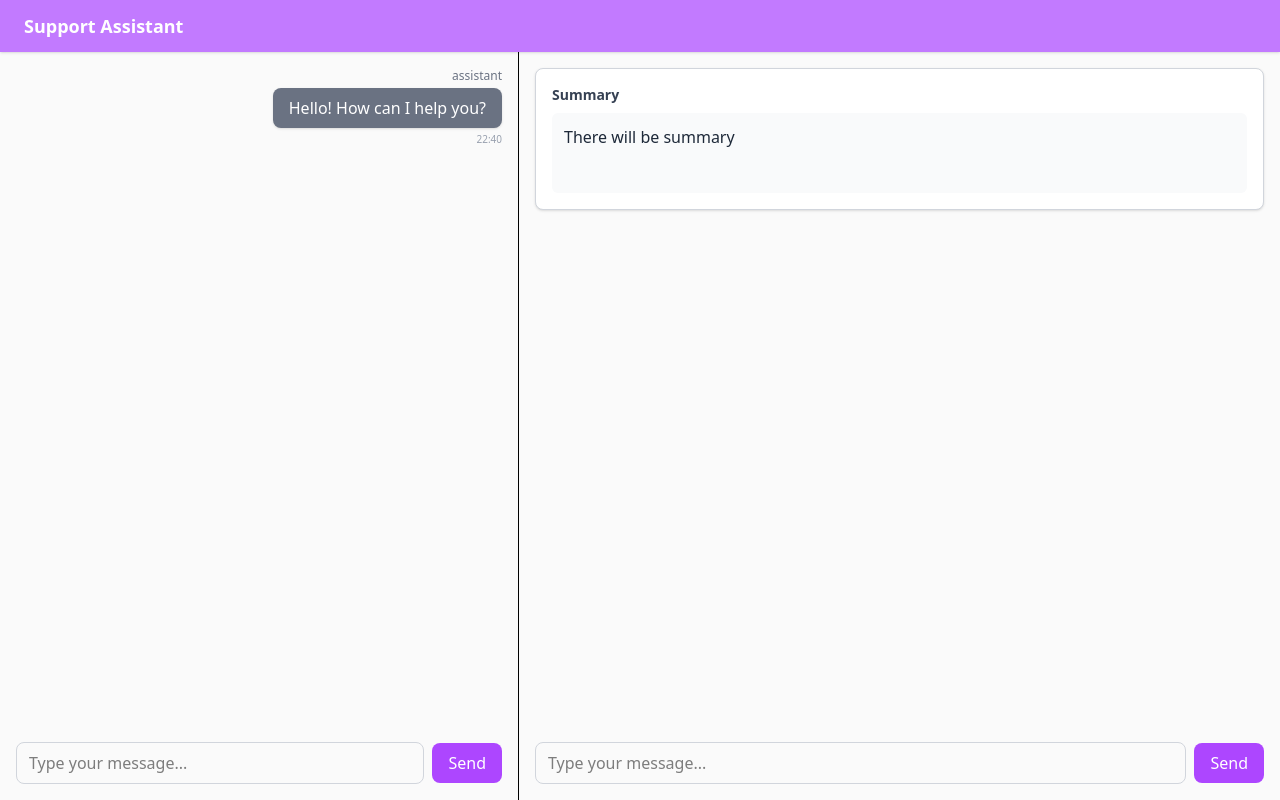
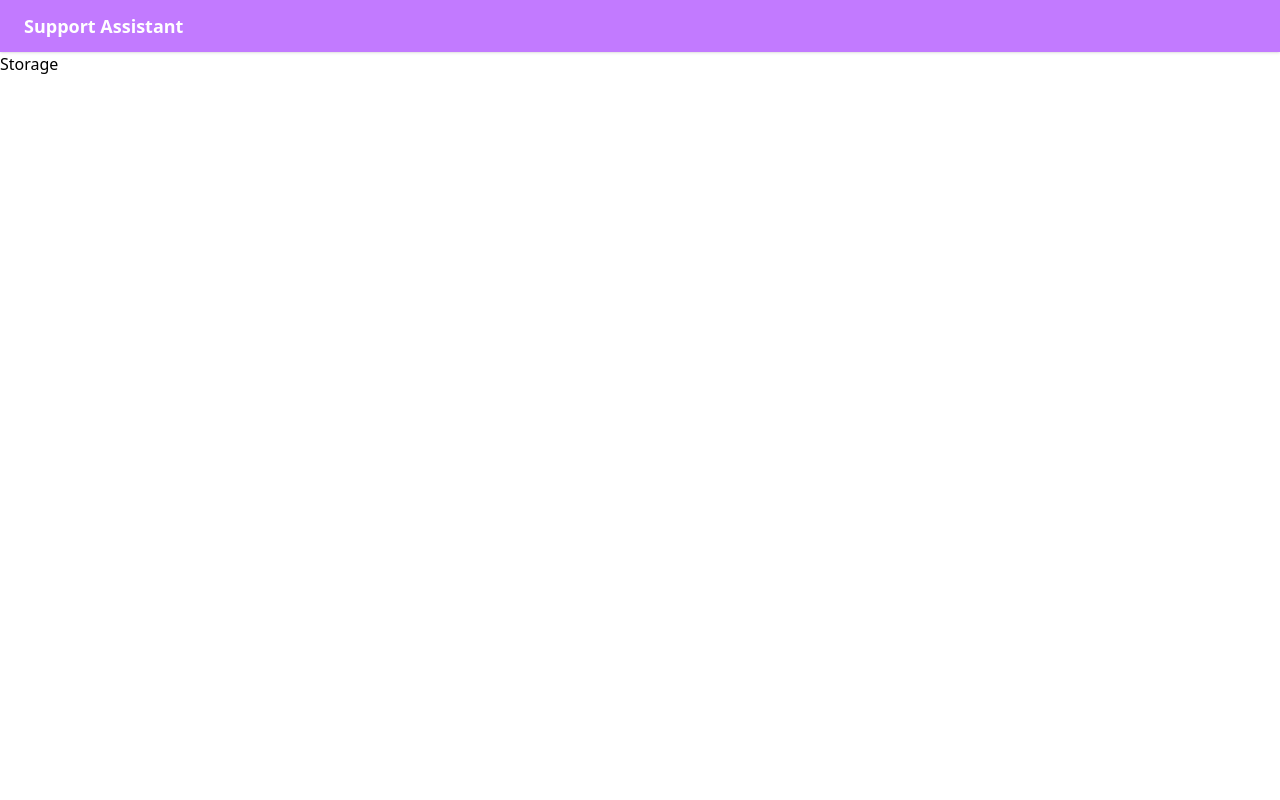
Before and after one commit to vladafursa/smart_assistant, a React app in the folder frontend/frontend/: page /storage in a window 1280 px wide. Built offline with nearby package versions, Linux system fonts and the light colour scheme; the HTML template or start-up script is replaced by a standard one.

Commit message:
added routing

```diff
--- a/frontend/frontend/src/App.jsx
+++ b/frontend/frontend/src/App.jsx
@@ -1,12 +1,15 @@
-import Header from './components/Header.jsx'
-import AssistantPanel from './panels/AssistantPanel.jsx';
-import UserPanel from './panels/UserPanel.jsx';
 import Home from './pages/Home.jsx';
-
+import Storage from './pages/Storage.jsx';
+import { BrowserRouter, Routes, Route } from "react-router-dom";
 function App() {
 
 return (
-   <Home></Home>
+   <BrowserRouter>
+        <Routes>
+          <Route index element={<Home />} />
+           <Route path="/storage" element={<Storage/>} />
+        </Routes>
+    </BrowserRouter>
 )
 }
 
--- a/frontend/frontend/src/components/Form.jsx
+++ b/frontend/frontend/src/components/Form.jsx
@@ -6,7 +6,7 @@ const Form = ({ onSend, sender }) => {
   const handleSubmit = (e) => {
     e.preventDefault();
     if (!value.trim()) return;
-    onSend?.(value, sender); // передаём и текст, и отправителя
+    onSend?.(value, sender);
     setValue("");
   };
 
--- a/frontend/frontend/src/pages/Storage.jsx
+++ b/frontend/frontend/src/pages/Storage.jsx
@@ -0,0 +1,12 @@
+import Header from '../components/Header.jsx'
+
+const Home = () => {
+return (
+    <div>
+   <Header></Header>
+    <h1>Storage</h1>
+   </div>
+)
+}
+
+export default Home
```
